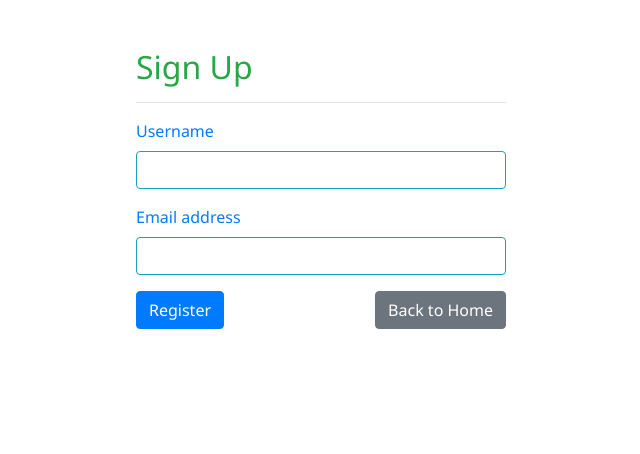
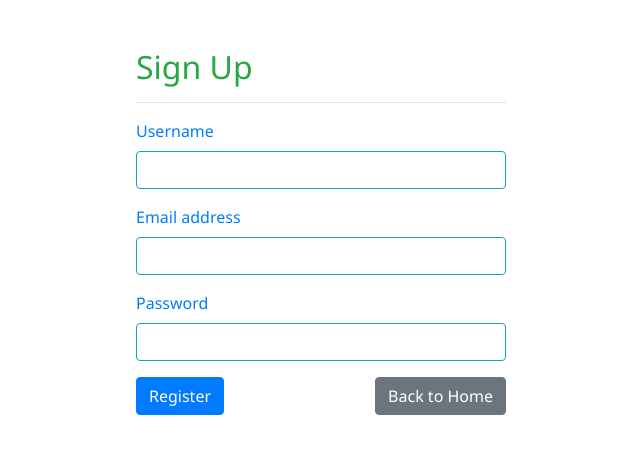
Before and after one commit to Jeevanandh007/IMS, a React (Create React App) app in the folder client/: page /Register in a window 1280 px wide. Shown: the top 454 px of the page, without its empty margins (319-959 px from the left). Built offline with nearby package versions, Linux system fonts and the light colour scheme.

Commit message:
signup pass

```diff
--- a/client/src/component/Register.js
+++ b/client/src/component/Register.js
@@ -48,8 +48,18 @@ const Register = () => {
     value={email}
     onChange={e => setEmail(e.target.value)}
   />
+  </div>
 
-  </div>
+<div className="form-group">
+<label htmlFor="password" className='text-primary'>Password</label>
+    <input
+    type="password"
+    name="password"
+    className="form-control border-info"
+    value={password}
+    onChange={e => setPassword(e.target.value)}
+  />
+</div>
 
   <div className="button-container d-flex justify-content-between align-items-center mt-3">
   <button type="submit" className="btn btn-primary">Register</button>
```
